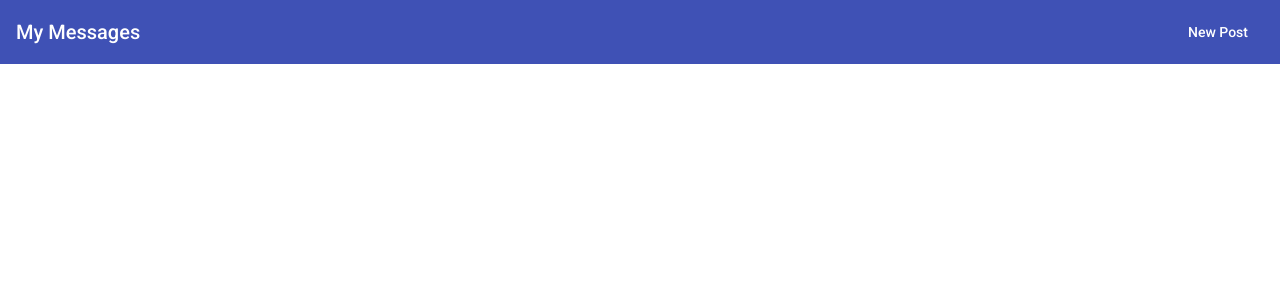
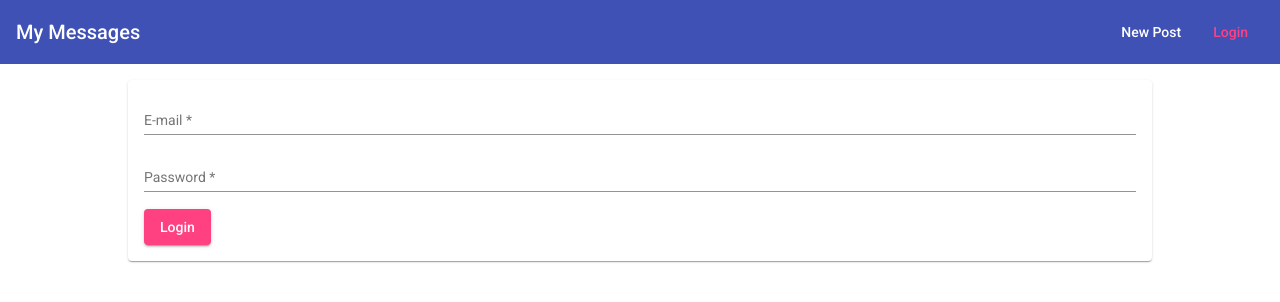
Before and after one commit to emirhansoylu/Angular-Blog, an Angular app: page /login in a window 1280 px wide. Before the commit this address led to /. Shown: the top 302 px of the page. Built offline with nearby package versions, Linux system fonts and the light colour scheme.

Commit message:
Lecture 96

```diff
--- a/src/app/app-routing.module.ts
+++ b/src/app/app-routing.module.ts
@@ -1,5 +1,6 @@
 import { NgModule } from '@angular/core';
 import { RouterModule, Routes } from '@angular/router';
+import { LoginComponent } from './post/auth/login/login.component';
 import { PostCreateComponent } from './post/post-create/post-create.component';
 import { PostListComponent } from './post/post-list/post-list.component';
 
@@ -7,6 +8,7 @@
   { path: '', component: PostListComponent },
   { path: 'create', component: PostCreateComponent },
   { path: 'edit/:postId', component: PostCreateComponent },
+  { path: 'login', component: LoginComponent },
 ];
 
 @NgModule({
--- a/src/app/app.module.ts
+++ b/src/app/app.module.ts
@@ -1,5 +1,5 @@
 import { NgModule } from '@angular/core';
-import { ReactiveFormsModule } from '@angular/forms';
+import { FormsModule, ReactiveFormsModule } from '@angular/forms';
 import { BrowserModule } from '@angular/platform-browser';
 import { HttpClientModule } from '@angular/common/http';
 import { AppRoutingModule } from './app-routing.module';
@@ -18,6 +18,7 @@
 import { MatFormFieldModule } from '@angular/material/form-field';
 import { MatProgressSpinnerModule } from '@angular/material/progress-spinner';
 import { MatPaginatorModule } from '@angular/material/paginator';
+import { LoginComponent } from './post/auth/login/login.component';
 
 @NgModule({
   declarations: [
@@ -25,9 +26,11 @@
     HeaderComponent,
     PostCreateComponent,
     PostListComponent,
+    LoginComponent,
   ],
   imports: [
     ReactiveFormsModule,
+    FormsModule,
     BrowserModule,
     HttpClientModule,
     AppRoutingModule,
--- a/src/app/header/header.component.css
+++ b/src/app/header/header.component.css
@@ -7,6 +7,7 @@
   list-style: none;
   margin: 0;
   padding: 0;
+  display: flex;
 }
 
 .spacer{
--- a/src/app/header/header.component.html
+++ b/src/app/header/header.component.html
@@ -9,5 +9,10 @@
         >New Post</a
       >
     </li>
+    <li>
+      <a mat-button [routerLink]="['/login']" routerLinkActive="mat-accent"
+        >Login</a
+      >
+    </li>
   </ul>
 </mat-toolbar>
--- /dev/null
+++ b/src/app/post/auth/login/login.component.css
@@ -0,0 +1,7 @@
+mat-spinner {
+  margin: auto;
+}
+
+mat-form-field {
+  width: 100%;
+}
--- /dev/null
+++ b/src/app/post/auth/login/login.component.html
@@ -0,0 +1,35 @@
+<mat-card>
+  <mat-spinner *ngIf="isLoading"></mat-spinner>
+  <form (submit)="onLogin(loginForm)" #loginForm="ngForm" *ngIf="!isLoading">
+    <mat-form-field>
+      <input
+        matInput
+        type="email"
+        placeholder="E-mail"
+        name="email"
+        ngModel
+        #emailInput="ngModel"
+        required
+        email
+      />
+      <mat-error *ngIf="emailInput.invalid"
+        >Please enter a valid e-mail</mat-error
+      >
+    </mat-form-field>
+    <mat-form-field>
+      <input
+        matInput
+        ngModel
+        type="password"
+        name="password"
+        placeholder="Password"
+        #passwordInput="ngModel"
+        required
+      />
+      <mat-error *ngIf="passwordInput.invalid"
+        >Please enter a valid password</mat-error
+      >
+    </mat-form-field>
+    <button mat-raised-button color="accent" type="submit">Login</button>
+  </form>
+</mat-card>
--- /dev/null
+++ b/src/app/post/auth/login/login.component.ts
@@ -0,0 +1,15 @@
+import { Component } from '@angular/core';
+import { NgForm } from '@angular/forms';
+
+@Component({
+  templateUrl: './login.component.html',
+  styleUrls: ['./login.component.css'],
+})
+export class LoginComponent {
+  isLoading = false;
+  email:string = "";
+  password:string = "";
+  onLogin(form: NgForm){
+    console.log(form.value);
+  }
+}
--- /dev/null
+++ b/src/app/post/auth/signup/signup.component.css
@@ -0,0 +1,7 @@
+mat-spinner {
+  margin: auto;
+}
+
+mat-form-field {
+  width: 100%;
+}
```
Also changed, not shown: src/app/post/auth/signup/signup.component.html (added, +35 -0 lines), src/app/post/auth/signup/signup.component.ts (added, +15 -0 lines).
